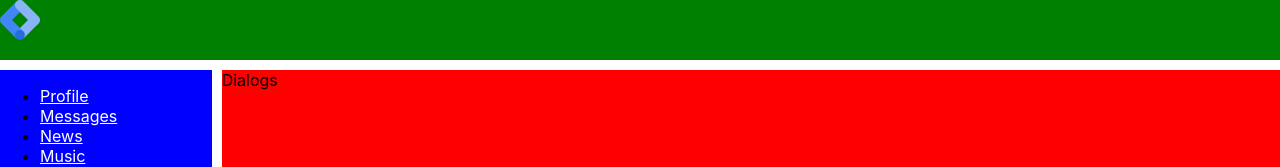
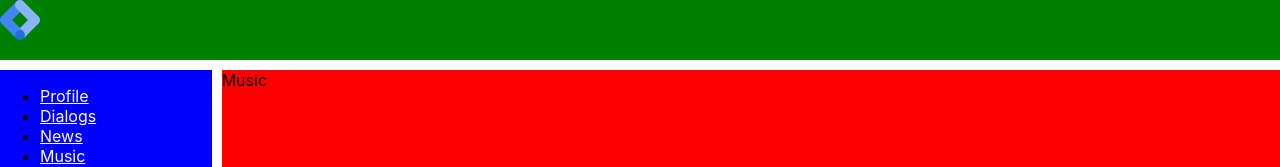
Before and after one commit to dunox/social-network, a React (Create React App) app: page /music in a window 1280 px wide. Shown: the top 167 px of the page. Built offline with nearby package versions, Linux system fonts and the light colour scheme.

Commit message:
add router

```diff
--- a/package.json
+++ b/package.json
@@ -8,6 +8,7 @@
     "@testing-library/user-event": "^12.1.10",
     "react": "^17.0.2",
     "react-dom": "^17.0.2",
+    "react-router-dom": "^5.2.0",
     "react-scripts": "4.0.3",
     "sass": "^1.32.11",
     "web-vitals": "^1.0.1"
--- a/src/App.js
+++ b/src/App.js
@@ -1,20 +1,33 @@
-import { SideBar } from './components/sidebar';
-import { Header } from './components/header';
-import { Profile } from './components/profile';
-import { Dialogs } from './components/dialogs';
+// Core
+import { BrowserRouter, Route } from 'react-router-dom';
+
+// Components
+import {SideBar} from './components/sidebar';
+import {Header} from './components/header';
+import {Profile} from './components/profile';
+import {Dialogs} from './components/dialogs';
+import {Music} from "./components/music";
+import {News} from "./components/news";
+import {Settings} from "./components/settings";
+
+// Other
 import "./App.css";
-
 
 const App = () => {
     return (
+        <BrowserRouter>
             <div className="App">
-      <Header />
-      <SideBar />
+                <Header/>
+                <SideBar/>
                 <div className="App-content">
-        {/* <Profile /> */}
-      <Dialogs />
+                    <Route path='/profile' component={Profile}/>
+                    <Route path='/dialogs' component={Dialogs}/>
+                    <Route path='/news' component={News}/>
+                    <Route path='/music' component={Music}/>
+                    <Route path='/settings' component={Settings}/>
                 </div>
             </div>
+        </BrowserRouter>
     );
 }
 
--- /dev/null
+++ b/src/components/music/index.jsx
@@ -0,0 +1,16 @@
+// Core
+import React from 'react';
+
+// Components
+
+
+// Other
+import styles from './styles/index.module.scss';
+
+export const Music = () => {
+  return (
+    <div className={styles.content}>
+        Music
+    </div>
+  )
+}
--- /dev/null
+++ b/src/components/news/index.jsx
@@ -0,0 +1,16 @@
+// Core
+import React from 'react';
+
+// Components
+
+
+// Other
+import styles from './styles/index.module.scss';
+
+export const News = () => {
+  return (
+    <div className={styles.content}>
+        News
+    </div>
+  )
+}
--- /dev/null
+++ b/src/components/settings/index.jsx
@@ -0,0 +1,16 @@
+// Core
+import React from 'react';
+
+// Components
+
+
+// Other
+import styles from './styles/index.module.scss';
+
+export const Settings = () => {
+  return (
+    <div className={styles.content}>
+        Settings
+    </div>
+  )
+}
--- a/src/components/sidebar/index.jsx
+++ b/src/components/sidebar/index.jsx
@@ -15,11 +15,11 @@
       {/* {sideBarMenu.map((listItem, index) => { */}
         <nav>
           <ul>
-            <li><a href="#">Profile</a></li>
-            <li><a href="#">Messages</a></li>
-            <li><a href="#">News</a></li>
-            <li><a href="#">Music</a></li>
-            <li><a href="#">Settings</a></li>
+            <li><a href="/profile">Profile</a></li>
+            <li><a href="/dialogs">Dialogs</a></li>
+            <li><a href="/news">News</a></li>
+            <li><a href="/music">Music</a></li>
+            <li><a href="/settings">Settings</a></li>
           </ul>
         </nav>
       {/* })} */}
```
Also changed, not shown: src/components/music/styles/index.module.scss (added), src/components/news/styles/index.module.scss (added), src/components/settings/styles/index.module.scss (added), 1 other file (tests, documents, lock files or other folders). Lines whose indentation alone changed are shown as unchanged.
